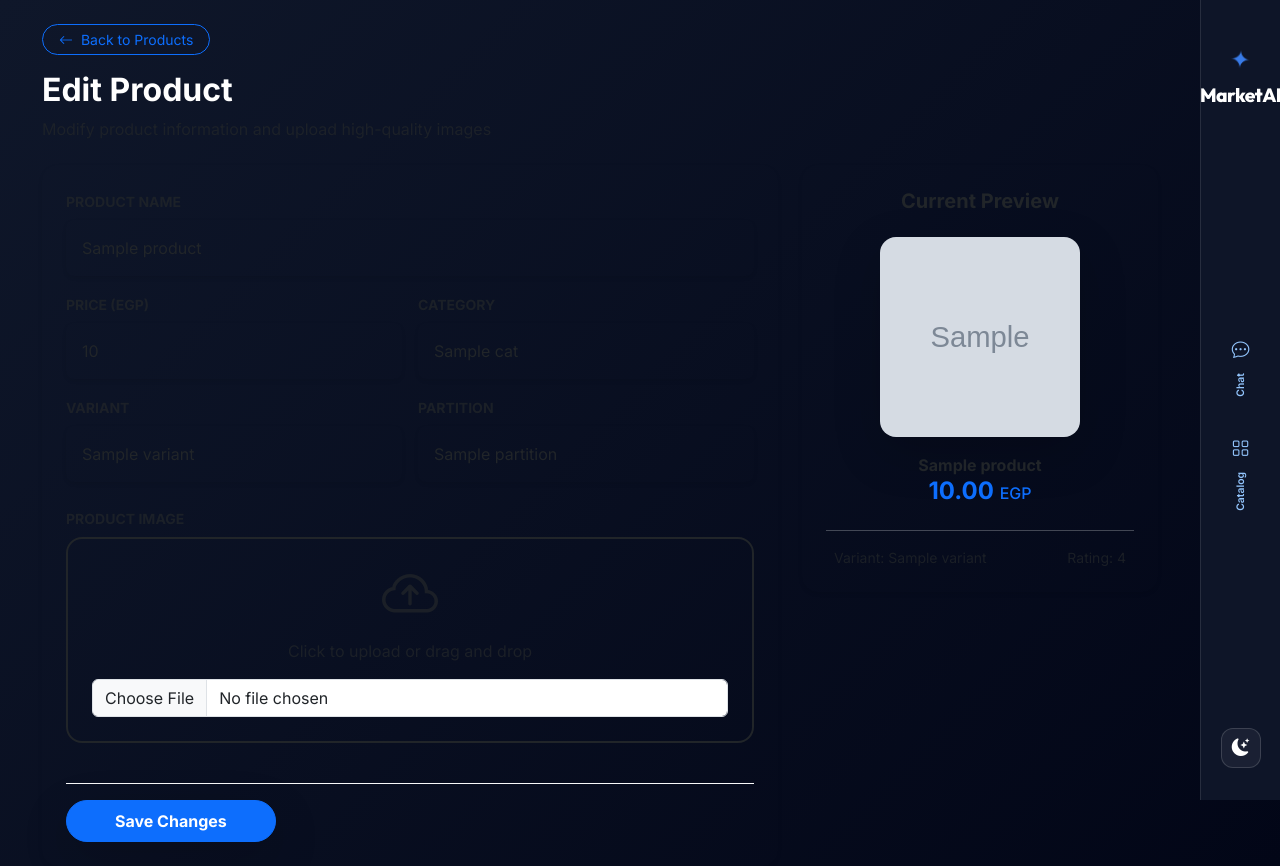
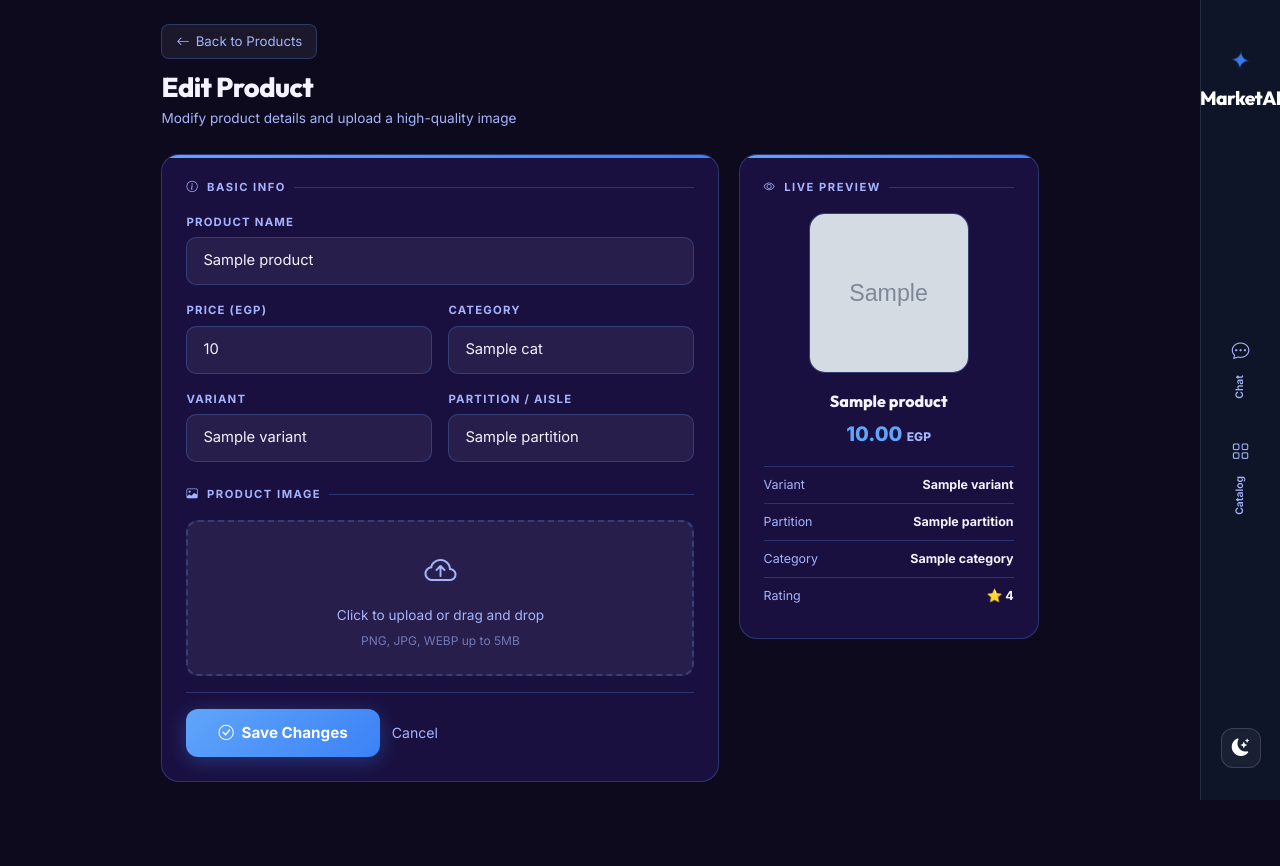
Before and after one commit to blackeagle686/market_chat_bot, a FastAPI app: template templates/admin_edit_product.html in a window 1280 px wide. After the commit the page ends 800 px from the top, so only its background shows below. Run offline with FastAPI, Linux system fonts and the light colour scheme; the template is opened without the code that fills it: most values are stand-ins (such as "Sample title", 1, 10 or a date in 2020); grey boxes marked "Sample" are stand-in pictures; parts of the project's set-up code (start-up, migrations or seed data) failed here and were passed over.

Commit message:
Auto-sync: 2026-04-25 17:24:58

```diff
--- a/templates/admin_edit_product.html
+++ b/templates/admin_edit_product.html
@@ -1,94 +1,347 @@
 {% extends "base.html" %}
+{% set use_market_css = True %}
 
 {% block title %}Edit {{ product.name }} — MarketAI Admin{% endblock %}
 
+{% block head %}
+{{ super() }}
+<style>
+    .edit-page { padding: 1.5rem 1.5rem 3rem; max-width: 1100px; margin: 0 auto; }
+
+    /* Breadcrumb header */
+    .edit-header { margin-bottom: 1.5rem; }
+    .back-link {
+        display: inline-flex;
+        align-items: center;
+        gap: 6px;
+        color: var(--text-muted);
+        font-size: 0.83rem;
+        text-decoration: none;
+        padding: 6px 14px;
+        background: var(--search-bg);
+        border: 1px solid var(--border);
+        border-radius: 8px;
+        transition: all 0.2s;
+        margin-bottom: 12px;
+    }
+    .back-link:hover { color: var(--primary); background: rgba(96,165,250,0.08); }
+    .edit-title {
+        font-family: 'Outfit', sans-serif;
+        font-size: clamp(1.3rem, 3vw, 1.7rem);
+        font-weight: 800;
+        letter-spacing: -0.5px;
+        color: var(--text);
+        margin: 0;
+    }
+    .edit-subtitle { font-size: 0.85rem; color: var(--text-muted); margin: 4px 0 0; }
+
+    /* Two-column grid */
+    .edit-grid {
+        display: grid;
+        grid-template-columns: 1fr 300px;
+        gap: 1.2rem;
+        align-items: start;
+    }
+    @media (max-width: 900px) {
+        .edit-grid { grid-template-columns: 1fr; }
+        .preview-card { order: -1; }
+    }
+
+    /* Cards */
+    .edit-card {
+        background: var(--surface-solid);
+        border: 1px solid var(--border);
+        border-radius: 18px;
+        padding: 1.5rem;
+        position: relative;
+        overflow: hidden;
+    }
+    .edit-card::before {
+        content: '';
+        position: absolute;
+        top: 0; left: 0; right: 0;
+        height: 3px;
+        background: linear-gradient(90deg, #60a5fa, #3b82f6);
+    }
+
+    /* Section title inside card */
+    .card-section-title {
+        font-size: 0.7rem;
+        font-weight: 700;
+        letter-spacing: 1.5px;
+        text-transform: uppercase;
+        color: var(--text-muted);
+        margin-bottom: 1rem;
+        display: flex;
+        align-items: center;
+        gap: 8px;
+    }
+    .card-section-title::after {
+        content: '';
+        flex: 1;
+        height: 1px;
+        background: var(--border);
+    }
+
+    /* Form elements */
+    .form-field { margin-bottom: 1rem; }
+    .field-label {
+        display: block;
+        font-size: 0.71rem;
+        font-weight: 700;
+        letter-spacing: 1.2px;
+        text-transform: uppercase;
+        color: var(--text-muted);
+        margin-bottom: 0.4rem;
+    }
+    .field-input,
+    .field-select {
+        width: 100%;
+        padding: 0.7rem 1rem;
+        background: var(--search-bg);
+        border: 1px solid var(--border);
+        border-radius: 10px;
+        color: var(--text);
+        font-size: 0.92rem;
+        font-family: 'Inter', sans-serif;
+        outline: none;
+        transition: all 0.2s ease;
+        -webkit-appearance: none;
+    }
+    .field-input:focus,
+    .field-select:focus {
+        border-color: #3b82f6;
+        box-shadow: 0 0 0 3px rgba(59,130,246,0.15);
+    }
+    .field-input::placeholder { color: var(--text-muted); opacity: 0.6; }
+
+    /* Two-column field row */
+    .field-row {
+        display: grid;
+        grid-template-columns: 1fr 1fr;
+        gap: 1rem;
+    }
+    @media (max-width: 600px) { .field-row { grid-template-columns: 1fr; } }
+
+    /* Image upload zone */
+    .upload-zone {
+        border: 2px dashed var(--border);
+        border-radius: 12px;
+        padding: 1.5rem 1rem;
+        text-align: center;
+        background: var(--search-bg);
+        cursor: pointer;
+        transition: all 0.2s ease;
+        position: relative;
+    }
+    .upload-zone:hover {
+        border-color: #3b82f6;
+        background: rgba(59,130,246,0.04);
+    }
+    .upload-zone i { font-size: 2rem; color: var(--text-muted); display: block; margin-bottom: 0.5rem; }
+    .upload-zone p { font-size: 0.85rem; color: var(--text-muted); margin: 0; }
+    .upload-zone input[type="file"] {
+        position: absolute;
+        inset: 0;
+        opacity: 0;
+        cursor: pointer;
+        width: 100%;
+        height: 100%;
+    }
+
+    /* Save button */
+    .save-btn {
+        display: inline-flex;
+        align-items: center;
+        gap: 8px;
+        padding: 0.75rem 2rem;
+        background: linear-gradient(135deg, #60a5fa, #3b82f6);
+        border: none;
+        border-radius: 12px;
+        color: white;
+        font-weight: 700;
+        font-size: 0.95rem;
+        font-family: 'Inter', sans-serif;
+        cursor: pointer;
+        transition: all 0.25s ease;
+        box-shadow: 0 4px 20px rgba(59,130,246,0.35);
+    }
+    .save-btn:hover {
+        transform: translateY(-2px);
+        box-shadow: 0 8px 28px rgba(59,130,246,0.45);
+    }
+    .form-actions {
+        display: flex;
+        align-items: center;
+        gap: 12px;
+        padding-top: 1rem;
+        margin-top: 1rem;
+        border-top: 1px solid var(--border);
+    }
+    .cancel-link {
+        font-size: 0.88rem;
+        color: var(--text-muted);
+        text-decoration: none;
+        transition: color 0.2s;
+    }
+    .cancel-link:hover { color: var(--text); }
+
+    /* Preview card */
+    .preview-card {
+        position: sticky;
+        top: 90px;
+    }
+    .preview-img-box {
+        width: 160px;
+        height: 160px;
+        margin: 0 auto 1rem;
+        border-radius: 16px;
+        background: var(--search-bg);
+        border: 1px solid var(--border);
+        overflow: hidden;
+        display: flex;
+        align-items: center;
+        justify-content: center;
+    }
+    .preview-img-box img { width: 100%; height: 100%; object-fit: cover; }
+    .preview-img-box i { font-size: 2.5rem; color: var(--text-muted); }
+
+    .preview-product-name {
+        font-family: 'Outfit', sans-serif;
+        font-size: 1rem;
+        font-weight: 700;
+        color: var(--text);
+        text-align: center;
+        margin-bottom: 4px;
+    }
+    .preview-price {
+        font-size: 1.25rem;
+        font-weight: 800;
+        color: #60a5fa;
+        text-align: center;
+        margin-bottom: 1rem;
+    }
+    .preview-price small { font-size: 0.75rem; color: var(--text-muted); }
+
+    .preview-meta-row {
+        display: flex;
+        justify-content: space-between;
+        font-size: 0.78rem;
+        color: var(--text-muted);
+        padding: 8px 0;
+        border-top: 1px solid var(--border);
+    }
+    .preview-meta-row strong { color: var(--text); }
+</style>
+{% endblock %}
+
 {% block content %}
-<div class="container mt-4">
-    <div class="mb-4">
-        <a href="/admin/products" class="btn btn-outline-primary btn-sm rounded-pill px-3 mb-3">
-            <i class="bi bi-arrow-left me-1"></i> Back to Products
+<div class="edit-page">
+
+    <!-- Header -->
+    <div class="edit-header">
+        <a href="/admin/products" class="back-link">
+            <i class="bi bi-arrow-left"></i> Back to Products
         </a>
-        <h1 class="h2 fw-bold">Edit Product</h1>
-        <p class="text-muted">Modify product information and upload high-quality images</p>
+        <h1 class="edit-title">Edit Product</h1>
+        <p class="edit-subtitle">Modify product details and upload a high-quality image</p>
     </div>
 
-    <div class="row g-4">
-        <div class="col-lg-8">
-            <div class="card border-0 shadow-sm rounded-4 p-4" style="background: var(--surface-solid);">
+    <div class="edit-grid">
+        <!-- Form Card -->
+        <div class="edit-card">
             <form action="/admin/product/edit/{{ product.id }}" method="post" enctype="multipart/form-data">
-                    <div class="row g-3">
-                        <div class="col-md-12">
-                            <label class="form-label small fw-bold text-muted text-uppercase">Product Name</label>
-                            <input type="text" name="name" class="form-control rounded-3 border-0 shadow-sm p-3"
-                                   value="{{ product.name }}" required style="background: var(--search-bg); color: var(--text);">
+
+                <div class="card-section-title"><i class="bi bi-info-circle"></i> Basic Info</div>
+
+                <div class="form-field">
+                    <label class="field-label">Product Name</label>
+                    <input type="text" name="name" class="field-input"
+                           value="{{ product.name }}" placeholder="Enter product name" required>
                 </div>
 
-                        <div class="col-md-6">
-                            <label class="form-label small fw-bold text-muted text-uppercase">Price (EGP)</label>
-                            <input type="number" step="0.01" name="price" class="form-control rounded-3 border-0 shadow-sm p-3"
-                                   value="{{ product.price }}" required style="background: var(--search-bg); color: var(--text);">
+                <div class="field-row">
+                    <div class="form-field">
+                        <label class="field-label">Price (EGP)</label>
+                        <input type="number" step="0.01" name="price" class="field-input"
+                               value="{{ product.price }}" placeholder="0.00" required>
                     </div>
-
-                        <div class="col-md-6">
-                            <label class="form-label small fw-bold text-muted text-uppercase">Category</label>
-                            <select name="category_id" class="form-select rounded-3 border-0 shadow-sm p-3"
-                                    style="background: var(--search-bg); color: var(--text);">
+                    <div class="form-field">
+                        <label class="field-label">Category</label>
+                        <select name="category_id" class="field-select">
                             {% for cat in categories %}
-                                <option value="{{ cat.id }}" {{ 'selected' if cat.id == product.category_id else '' }}>{{ cat.name }}</option>
+                            <option value="{{ cat.id }}" {{ 'selected' if cat.id == product.category_id else '' }}>
+                                {{ cat.name }}
+                            </option>
                             {% endfor %}
                         </select>
                     </div>
-
-                        <div class="col-md-6">
-                            <label class="form-label small fw-bold text-muted text-uppercase">Variant</label>
-                            <input type="text" name="variant" class="form-control rounded-3 border-0 shadow-sm p-3"
-                                   value="{{ product.variant or '' }}" style="background: var(--search-bg); color: var(--text);">
                 </div>
 
-                        <div class="col-md-6">
-                            <label class="form-label small fw-bold text-muted text-uppercase">Partition</label>
-                            <input type="text" name="partition" class="form-control rounded-3 border-0 shadow-sm p-3"
-                                   value="{{ product.partition or '' }}" style="background: var(--search-bg); color: var(--text);">
+                <div class="field-row">
+                    <div class="form-field">
+                        <label class="field-label">Variant</label>
+                        <input type="text" name="variant" class="field-input"
+                               value="{{ product.variant or '' }}" placeholder="e.g. 500ml, Large">
                     </div>
-
-                        <div class="col-md-12 mt-4">
-                            <label class="form-label small fw-bold text-muted text-uppercase">Product Image</label>
-                            <div class="border border-2 border-dashed rounded-4 p-4 text-center mb-3"
-                                 style="border-color: var(--border) !important; background: var(--search-bg);">
-                                <i class="bi bi-cloud-arrow-up display-4 text-muted"></i>
-                                <p class="mt-2 mb-0 text-muted">Click to upload or drag and drop</p>
-                                <input type="file" name="image" class="form-control mt-3" accept="image/*">
-                            </div>
+                    <div class="form-field">
+                        <label class="field-label">Partition / Aisle</label>
+                        <input type="text" name="partition" class="field-input"
+                               value="{{ product.partition or '' }}" placeholder="e.g. A1, B3">
                     </div>
                 </div>
 
-                    <div class="mt-4 pt-3 border-top border-light">
-                        <button type="submit" class="btn btn-primary rounded-pill px-5 py-2 fw-bold shadow-lg">
-                            Save Changes
+                <div class="card-section-title" style="margin-top: 0.5rem;"><i class="bi bi-image"></i> Product Image</div>
+
+                <div class="upload-zone">
+                    <i class="bi bi-cloud-arrow-up"></i>
+                    <p>Click to upload or drag and drop</p>
+                    <p style="font-size: 0.75rem; margin-top: 4px; opacity: 0.6;">PNG, JPG, WEBP up to 5MB</p>
+                    <input type="file" name="image" accept="image/*">
+                </div>
+
+                <div class="form-actions">
+                    <button type="submit" class="save-btn">
+                        <i class="bi bi-check-circle"></i> Save Changes
                     </button>
+                    <a href="/admin/products" class="cancel-link">Cancel</a>
                 </div>
             </form>
         </div>
+
+        <!-- Preview Card -->
+        <div class="edit-card preview-card">
+            <div class="card-section-title"><i class="bi bi-eye"></i> Live Preview</div>
+
+            <div class="preview-img-box">
+                {% if product.image_url %}
+                <img src="{{ product.image_url }}" alt="{{ product.name }}">
+                {% else %}
+                <i class="bi bi-image"></i>
+                {% endif %}
             </div>
 
-        <div class="col-lg-4">
-            <div class="card border-0 shadow-sm rounded-4 p-4 text-center sticky-top" style="background: var(--surface-solid); top: 100px;">
-                <h3 class="h5 fw-bold mb-4">Current Preview</h3>
-                <div class="product-preview-img rounded-4 shadow-lg mb-3 mx-auto overflow-hidden d-flex align-items-center justify-content-center"
-                     style="width: 200px; height: 200px; background: var(--search-bg);">
-                    {% if product.image_url %}
-                    <img src="{{ product.image_url }}" alt="" style="width: 100%; height: 100%; object-fit: cover;">
-                    {% else %}
-                    <i class="bi bi-image display-1 text-muted"></i>
-                    {% endif %}
+            <div class="preview-product-name">{{ product.name }}</div>
+            <div class="preview-price">
+                {{ "%.2f" | format(product.price) }}
+                <small>EGP</small>
             </div>
-                <p class="fw-bold mb-0">{{ product.name }}</p>
-                <p class="text-primary h4 fw-bold">{{ "%.2f" | format(product.price) }} <small class="h6">EGP</small></p>
-                <hr class="border-light opacity-10">
-                <div class="d-flex justify-content-between small text-muted px-2">
-                    <span>Variant: {{ product.variant or 'None' }}</span>
-                    <span>Rating: {{ product.rating or '4.5' }}</span>
+
+            <div class="preview-meta-row">
+                <span>Variant</span>
+                <strong>{{ product.variant or 'None' }}</strong>
             </div>
+            <div class="preview-meta-row">
+                <span>Partition</span>
+                <strong>{{ product.partition or 'None' }}</strong>
+            </div>
+            <div class="preview-meta-row">
+                <span>Category</span>
+                <strong>{{ product.category.name if product.category else 'General' }}</strong>
+            </div>
+            <div class="preview-meta-row">
+                <span>Rating</span>
+                <strong>⭐ {{ product.rating or '4.5' }}</strong>
             </div>
         </div>
     </div>
```
Lines whose indentation alone changed are shown as unchanged.
